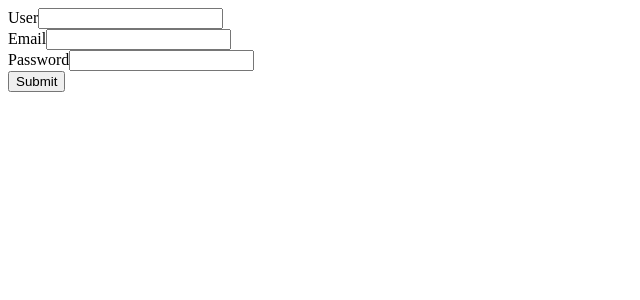
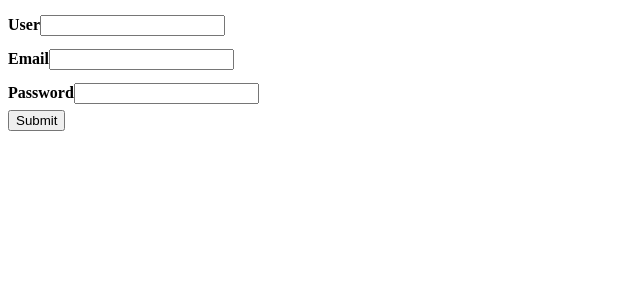
Before and after one commit to AndreiaCifoni/Soap-Project, a React (Create React App) app: page /login in a window 1280 px wide. Shown: the top 300 px of the page, without its empty margins (0-640 px from the left). Built offline with nearby package versions, Linux system fonts and the light colour scheme.

Commit message:
some style and cleaning

```diff
--- a/package.json
+++ b/package.json
@@ -7,6 +7,7 @@
     "@testing-library/react": "^13.2.0",
     "@testing-library/user-event": "^13.5.0",
     "axios": "^0.27.2",
+    "cloudinary-react": "^1.7.2",
     "history": "^5.3.0",
     "react": "^18.1.0",
     "react-dom": "^18.1.0",
--- a/src/components/App.js
+++ b/src/components/App.js
@@ -1,11 +1,10 @@
 import React from "react";
 import { BrowserRouter, Routes, Route } from "react-router-dom";
 import Home from "./Home";
-import Login from "./Login";
-import Register from "./Register";
+import Login from "./user/Login";
+import Register from "./user/Register";
 import Soaps from "./soap/Soaps";
 import SoapCard from "./soap/SoapCard";
-import Workshop from "./Workshops";
 import SoapCreate from "./soap/SoapCreate";
 import SoapEdit from "./soap/SoapEdit";
 
@@ -20,7 +19,6 @@ const App = () => {
         <Route path={"/soapcard"} element={<SoapCard />} />
         <Route path={"/soapcreate"} element={<SoapCreate />} />
         <Route path={"/soapedit"} element={<SoapEdit />} />
-        <Route path={"/workshop"} element={<Workshop />} />
       </Routes>
     </BrowserRouter>
   );
--- a/src/components/Home.js
+++ b/src/components/Home.js
@@ -5,7 +5,6 @@ const Home = () => {
   return (
     <div>
       <Link to={"/soaps"}>Soaps</Link>
-      <Link to={"/workshop"}>Workshop</Link>
     </div>
   );
 };
--- a/src/components/Workshops.js
+++ /dev/null
@@ -1,7 +0,0 @@
-import React from "react";
-
-const Workshop = () => {
-  return <div>Workshop</div>;
-};
-
-export default Workshop;
--- a/src/components/history.js
+++ /dev/null
@@ -1,2 +0,0 @@
-import { createBrowserHistory } from "history";
-export default createBrowserHistory();
--- a/src/components/layout/form.css
+++ b/src/components/layout/form.css
@@ -10,11 +10,21 @@
 .form-element {
   width: 50%;
   padding: 10px 15px;
-  background-color: blue;
+  /* background-color: blue; */
 }
 
-.label {
+label {
+  display: inline-block;
+  margin: 8px 0;
+  font-size: 16px;
+  font-weight: bold;
 }
 
 .btn {
+  padding: 8px 10px;
+  margin-top: 30px;
 }
+
+.img {
+  width: 100px;
+}
--- a/src/components/soap/SoapForm.js
+++ b/src/components/soap/SoapForm.js
@@ -1,12 +1,14 @@
 import React from "react";
 import Axios from "axios";
+import { Image } from "cloudinary-react";
 import "../layout/form.css";
 
 const SoapForm = ({ soap, setSoap }) => {
-  const onChangeFile = (files) => {
+  const onChangeFile = () => {
     const formData = new FormData();
     formData.append("file", soap);
     formData.append("upload_preset", "yzjnn6ki");
+    console.log(formData);
 
     Axios.post(
       "https://api.cloudinary.com/v1_1/deiacifoni/image/upload",
@@ -36,6 +38,11 @@ const SoapForm = ({ soap, setSoap }) => {
               onChange={(event) => setSoap(event.target.files[0])}
               multiple
             />
+            <Image
+              className="img"
+              cloudName="deiacifoni"
+              publicId="https://res.cloudinary.com/deiacifoni/image/upload/v1654193215/mz2oi8upo89ffvcqy1bu.jpg"
+            />
           </div>
           <div className="form-element">
             <label>Description</label>
```
Also changed, not shown: src/components/user/Login.js (renamed from src/components/Login.js), src/components/user/Register.js (renamed from src/components/Register.js), 1 other file (tests, documents, lock files or other folders).
